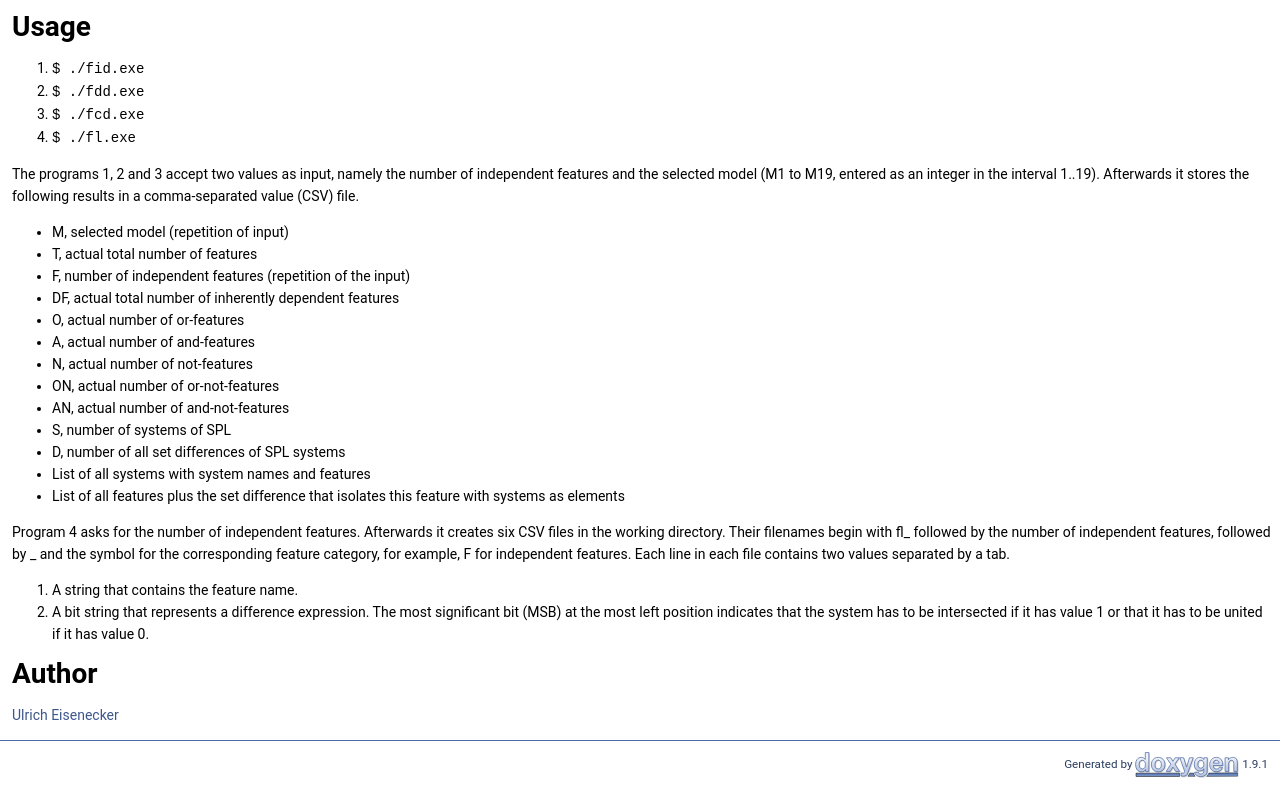
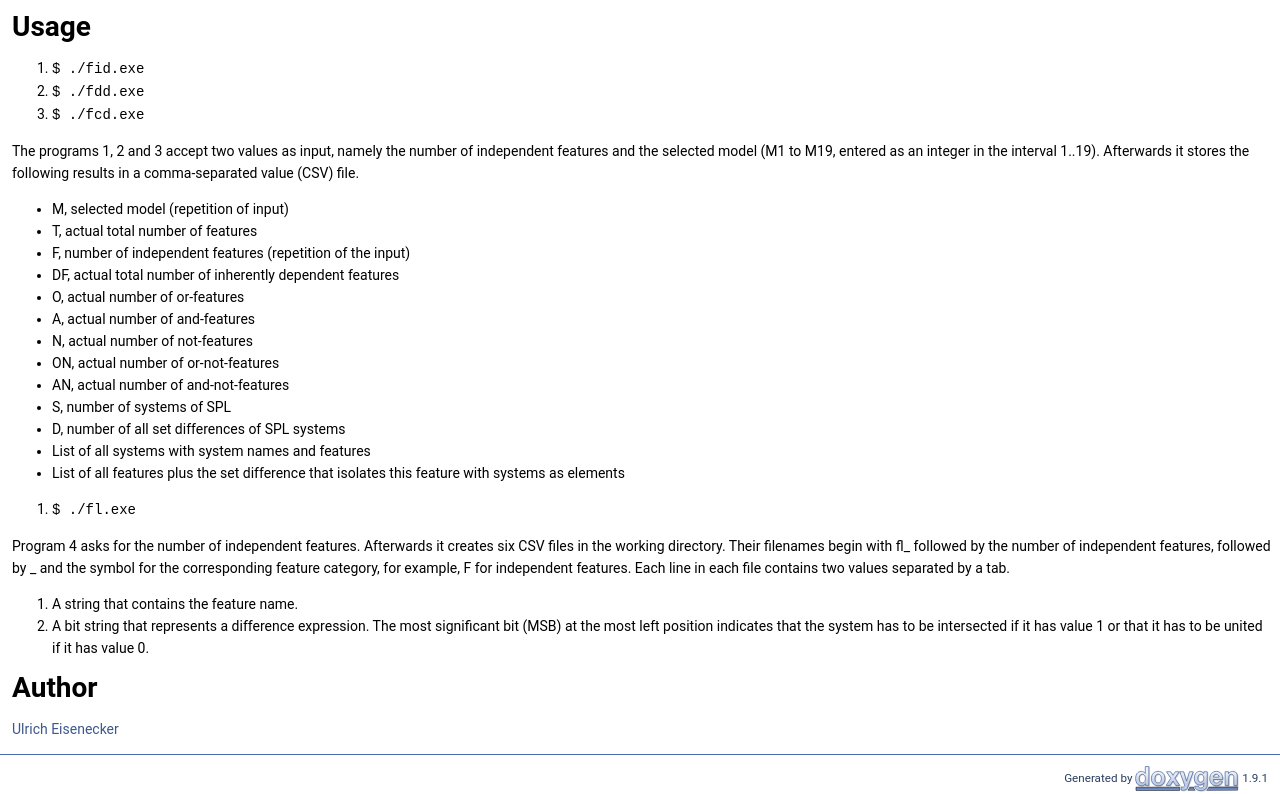
Before and after one commit to softvis-research/features, a plain HTML site: page index.html in a window 1280 px wide. Shown: the part 892-1686 px from the top of the page. Drawn offline with Linux system fonts and the light colour scheme.

Commit message:
Deploying to gh-pages from @ softvis-research/features@f698380fafd4038254ceba9c6d8875e0fd220dcb 🚀

```diff
--- a/index.html
+++ b/index.html
@@ -92,7 +92,6 @@ Usage</h1>
 <li><code>$ ./fid.exe</code></li>
 <li><code>$ ./fdd.exe</code></li>
 <li><code>$ ./fcd.exe</code></li>
-<li><code>$ ./fl.exe</code></li>
 </ol>
 <p>The programs 1, 2 and 3 accept two values as input, namely the number of independent features and the selected model (M1 to M19, entered as an integer in the interval 1..19). Afterwards it stores the following results in a comma-separated value (CSV) file.</p>
 <ul>
@@ -110,6 +109,9 @@ Usage</h1>
 <li>List of all systems with system names and features</li>
 <li>List of all features plus the set difference that isolates this feature with systems as elements</li>
 </ul>
+<ol type="1">
+<li><code>$ ./fl.exe</code></li>
+</ol>
 <p>Program 4 asks for the number of independent features. Afterwards it creates six CSV files in the working directory. Their filenames begin with fl_ followed by the number of independent features, followed by _ and the symbol for the corresponding feature category, for example, F for independent features. Each line in each file contains two values separated by a tab.</p><ol type="1">
 <li>A string that contains the feature name.</li>
 <li>A bit string that represents a difference expression. The most significant bit (MSB) at the most left position indicates that the system has to be intersected if it has value 1 or that it has to be united if it has value 0.</li>
```
